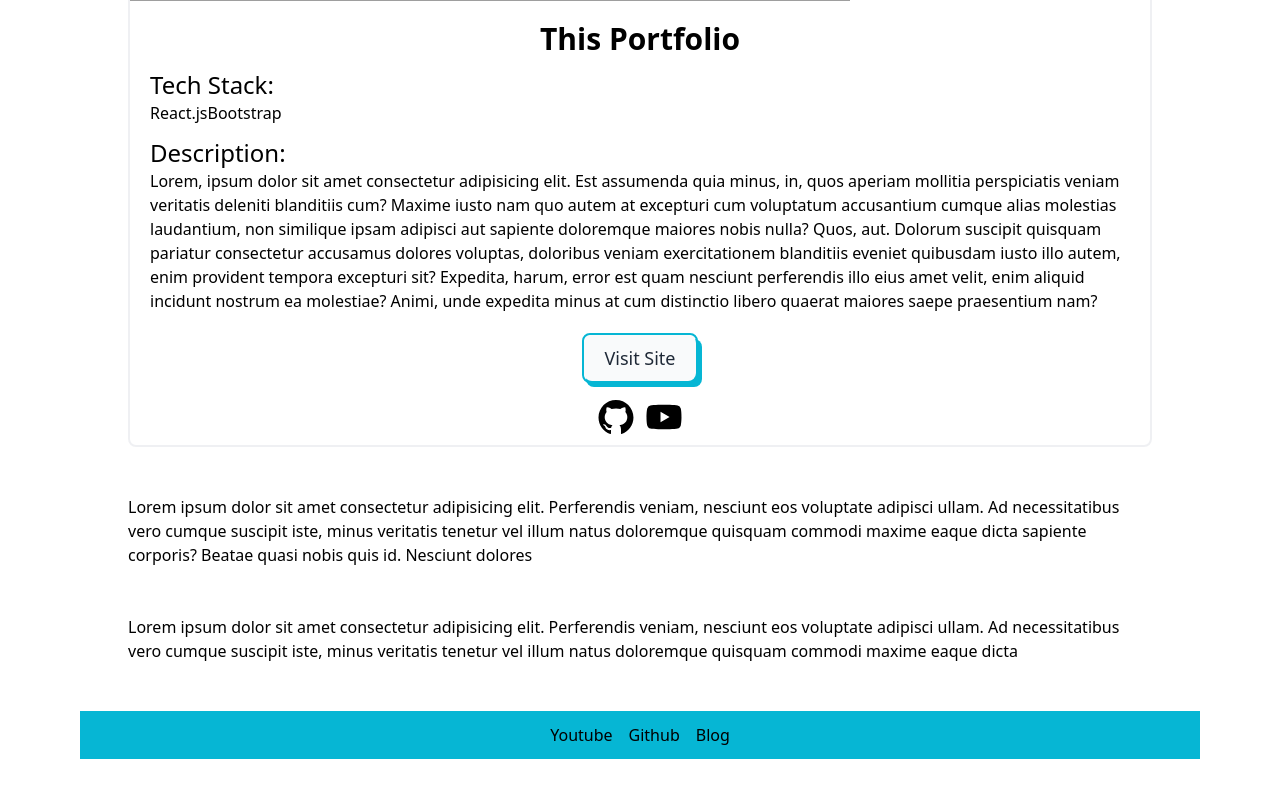
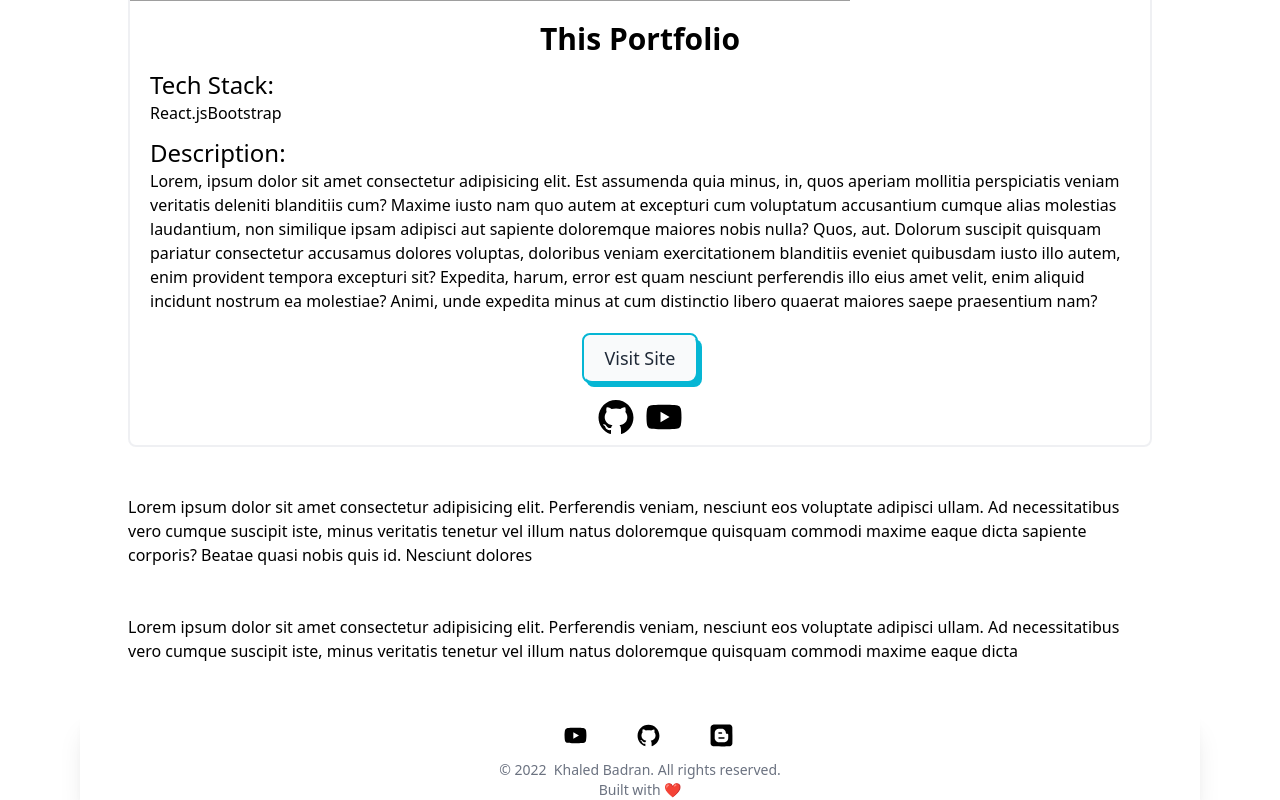
Before and after one commit to KhaledBadranDev/portfolio, a React (Create React App) app: page / in a window 1280 px wide. Shown: the part 1747-2547 px from the top of the page. Before the commit the page ends 2506 px from the top, so only its background shows below. Built offline with nearby package versions, Linux system fonts and the light colour scheme; grey boxes are pictures that could not be loaded; the HTML template or start-up script is replaced by a standard one.

Commit message:
implement basic footer

```diff
--- a/src/components/Footer.jsx
+++ b/src/components/Footer.jsx
@@ -1,13 +1,41 @@
+import AnchorLink from 'react-anchor-link-smooth-scroll'
+import { AiFillYoutube, AiFillGithub } from "react-icons/ai"
+import { FaBlogger } from "react-icons/fa"
 
 const Footer = () => {
-    return(
-        <nav className="bg-cyan-500 py-3">
-            <ul className="flex place-content-center">
-                <li className="mx-2">Youtube</li>
-                <li className="mx-2">Github</li>
-                <li className="mx-2">Blog</li>
-            </ul>
-        </nav>
+    return (
+
+        <footer className="shadow-xl w-full">
+            <div className='flex place-content-center mx-auto bg-white'>
+                <figure className="text-5xl flex justify-center py-3">
+                    <a href="https://www.youtube.com/channel/UCq1qtlU3urNPLd5yIwhht1w" target="_blank" rel="noreferrer">
+                        <AiFillYoutube className="sm:ml-8 mr-4 text-xl sm:my-0 mt-5 hover:text-cyan-500 duration-300" style={{ fontSize: '25px' }} />
+                    </a>
+                </figure>
+                <figure className="text-5xl flex justify-center py-3">
+                    <a href="https://github.com/ProgrammingGym" target="_blank" rel="noreferrer">
+                        <AiFillGithub className="sm:ml-8 mr-4 text-xl sm:my-0 mt-5 hover:text-cyan-500 duration-300" style={{ fontSize: '25px' }} />
+                    </a>
+                </figure>
+
+                <figure className="text-5xl flex justify-center py-3">
+                    <a href="https://programming-gym.blogspot.com/" target="_blank" rel="noreferrer">
+                        <FaBlogger className="sm:ml-8 mr-4 text-xl sm:my-0 mt-5 hover:text-cyan-500 duration-300" style={{ fontSize: '25px' }} />
+                    </a>
+                </figure>
+            </div>
+            <div>
+                <span class="block text-sm text-gray-500 sm:text-center dark:text-gray-400">
+                    © 2022 &nbsp;
+                    <AnchorLink href="#home" className="hover:underline">
+                        Khaled Badran
+                    </AnchorLink>
+                    .&nbsp;All rights reserved.
+                    <br />
+                    Built with ❤️
+                </span>
+            </div>
+        </footer>
     );
 }
 
```
